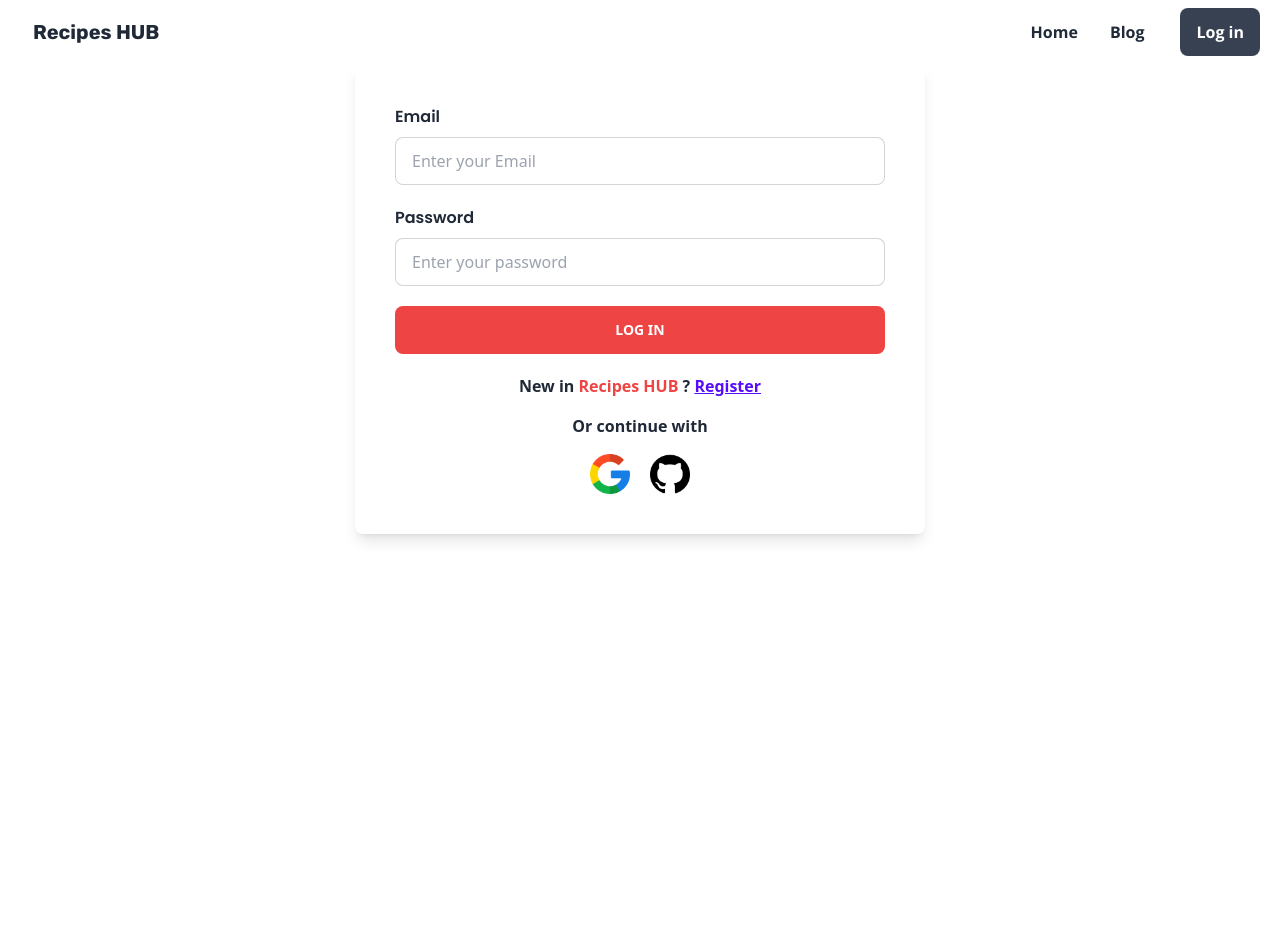
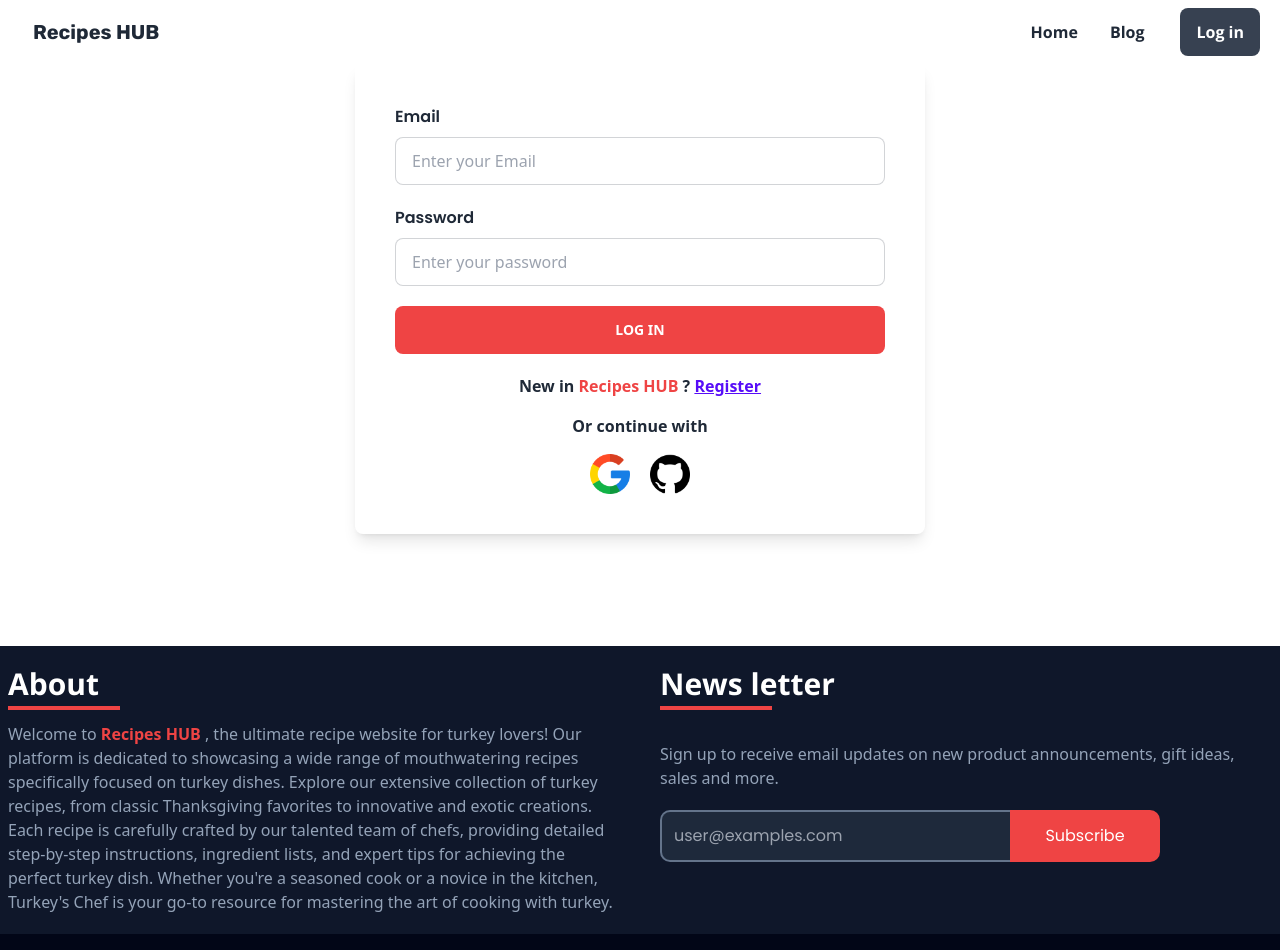
Before and after one commit to abirm09/recipes-hub-client, a React (Vite) app: page /login in a window 1280 px wide. Shown: the top 950 px of the page. Before the commit the page ends 800 px from the top, so only its background shows below. Built offline with nearby package versions, Linux system fonts and the light colour scheme; no server answers.

Commit message:
Implemented footer

```diff
--- a/src/components/shared/Footer/Footer.jsx
+++ b/src/components/shared/Footer/Footer.jsx
@@ -1,8 +1,60 @@
 const Footer = () => {
   return (
-    <div>
-      <h3>from footer</h3>
-    </div>
+    <footer className="mt-28">
+      <div className="bg-slate-900 py-5">
+        <div className="cs-container">
+          <div className="grid grid-cols-1 md:grid-cols-2 gap-10">
+            <div>
+              <h2 className="section-title text-white">About</h2>
+              <p className="mt-5 text-slate-400">
+                Welcome to{" "}
+                <span className="text-red-500 font-bold ">Recipes HUB</span> ,
+                the ultimate recipe website for turkey lovers! Our platform is
+                dedicated to showcasing a wide range of mouthwatering recipes
+                specifically focused on turkey dishes. Explore our extensive
+                collection of turkey recipes, from classic Thanksgiving
+                favorites to innovative and exotic creations. Each recipe is
+                carefully crafted by our talented team of chefs, providing
+                detailed step-by-step instructions, ingredient lists, and expert
+                tips for achieving the perfect turkey dish. Whether you&#39;re a
+                seasoned cook or a novice in the kitchen, Turkey&#39;s Chef is
+                your go-to resource for mastering the art of cooking with
+                turkey.
+              </p>
+            </div>
+            <div>
+              <h2 className="section-title text-white">News letter</h2>
+              <div className="mt-10">
+                <p className="text-slate-400">
+                  Sign up to receive email updates on new product announcements,
+                  gift ideas, sales and more.
+                </p>
+                <div className="max-w-[500px] font-poppins space-y-5">
+                  <input
+                    type="text"
+                    className="bg-slate-800 p-3 w-[70%] text-slate-400 outline-none border-b-2 border-t-2 border-l-2 border-slate-500"
+                    style={{ borderRadius: "10px 0 0 10px" }}
+                    placeholder="user@examples.com"
+                  />
+                  <input
+                    type="submit"
+                    value="Subscribe"
+                    className="w-[30%] bg-red-500 py-3 border-2 border-red-500 cursor-pointer text-white text-base"
+                    style={{ borderRadius: "0 10px 10px 0" }}
+                  />
+                </div>
+              </div>
+            </div>
+          </div>
+        </div>
+      </div>
+      <div className="bg-slate-950 text-white text-center py-3">
+        <h2>
+          &#169; <span className="text-red-500">Recipes HUB</span> | All rights
+          reserved.
+        </h2>
+      </div>
+    </footer>
   );
 };
 
--- a/src/layouts/Main.jsx
+++ b/src/layouts/Main.jsx
@@ -4,6 +4,7 @@ import { useContext } from "react";
 import { AuthContext } from "../providers/AuthProvider/AuthProvider";
 import loadingGif from "../assets/loading-anim/loading.json";
 import Lottie from "lottie-react";
+import Footer from "../components/shared/Footer/Footer";
 const Main = () => {
   const { loading } = useContext(AuthContext);
   const navigation = useNavigation();
@@ -33,6 +34,7 @@ const Main = () => {
         </>
       )}
       <Outlet />
+      <Footer />
     </>
   );
 };
```
